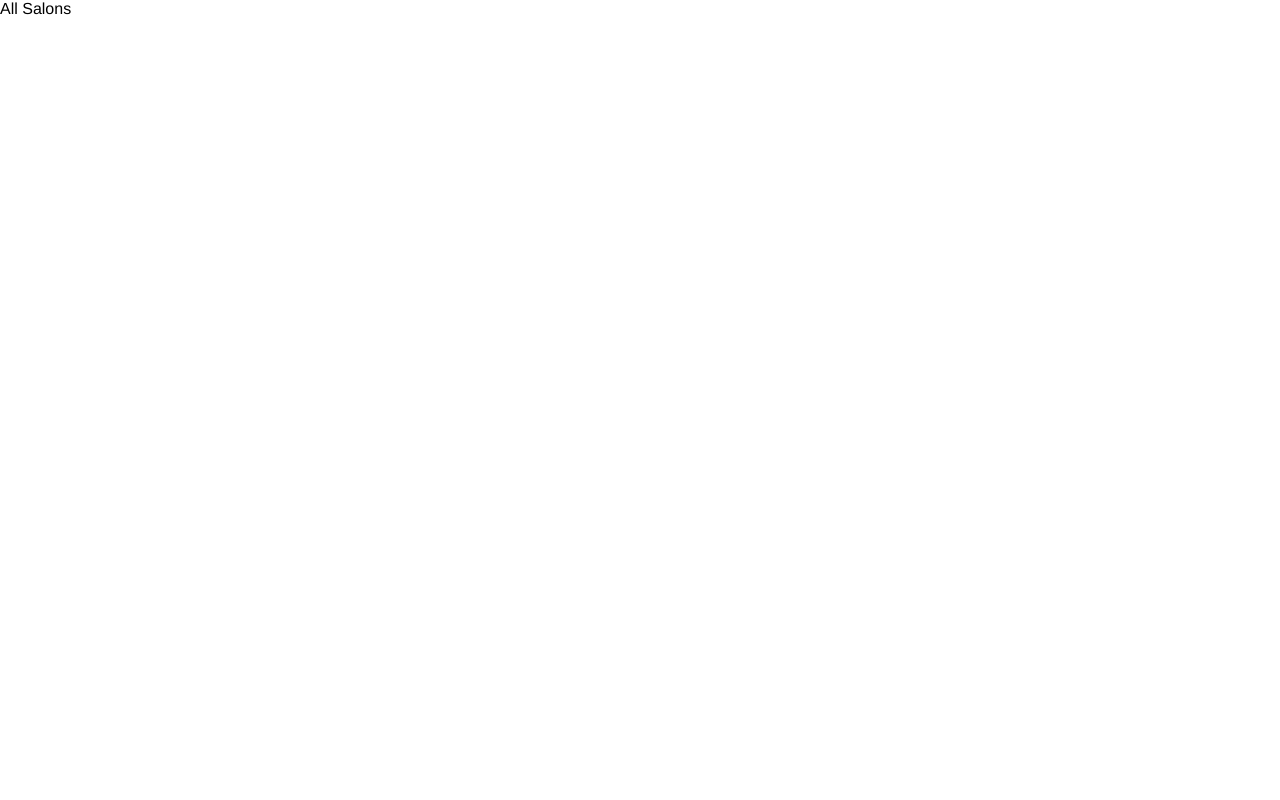
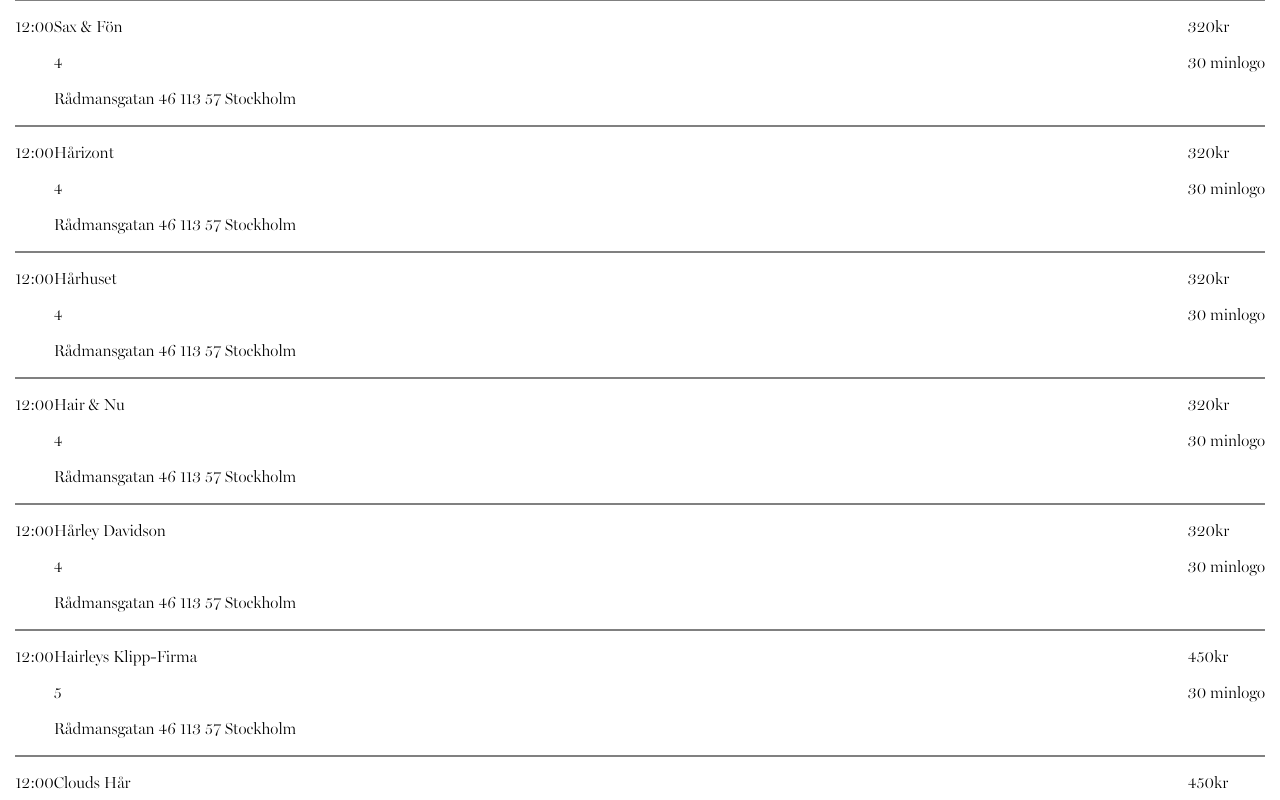
Before and after one commit to joakim-roos/techtest, a React (Create React App) app: page /salons in a window 1280 px wide. Shown: the top 800 px of the page. Built offline with nearby package versions, Linux system fonts and the light colour scheme; data requests are answered from the project's data file.

Commit message:
added minor styling to Salons component and rendered data

```diff
--- a/package.json
+++ b/package.json
@@ -19,7 +19,7 @@
     "build": "react-scripts build",
     "test": "react-scripts test",
     "eject": "react-scripts eject",
-    "mock:api": "json-server --watch src/server/db.json --port 4000"
+    "mock:api": "json-server --delay 1000 --watch src/server/db.json --port 4000"
   },
   "eslintConfig": {
     "extends": "react-app"
--- a/src/App.js
+++ b/src/App.js
@@ -1,4 +1,4 @@
-import React, { useEffect } from 'react';
+import React, { useEffect, useState } from 'react';
 import { BrowserRouter, Switch, Route, Redirect } from 'react-router-dom';
 import axios from 'axios'
 
@@ -10,12 +10,15 @@
 
 
 function App() {
+  const [allSalons, setAllSalons] = useState([])
 
+  // Fetches all salon-data when the component mounts.
+  // Adds the data to the allSalons-state.
   useEffect(() => {
     const fetchAllSalons = () => {
       axios.get(`${API_URL}${SALONS}`)
         .then(res => {
-          console.log(res.data)
+          setAllSalons(res.data)
         })
         .catch(error => {
           console.log(error)
@@ -34,7 +37,9 @@
           </Route>
 
           <Route exact path="/salons">
-            <SalonList />
+            <SalonList
+              allSalons={allSalons}
+            />
           </Route>
 
           <Redirect from='/' to="/salons" />
--- a/src/components/SalonList/index.js
+++ b/src/components/SalonList/index.js
@@ -1,9 +1,57 @@
 import React from 'react';
+import styled from 'styled-components'
+
+const SalonContainer = styled.div`
+  display: flex;
+  font-family: 'MillerBanner Light';
+  margin: 0 15px 0 15px;
+  border-top: 1px solid grey;
+  border-bottom: 1px solid grey;
+`;
+const SalonLeft = styled.div`
+
+`;
+
+const SalonMid = styled.div`
+flex: 1;
+`;
+
+const SalonMidRight = styled.div`
+
+`;
+
+const SalonRight = styled.div`
+display: flex;
+align-items: center;
+`;
 
 
-function SalonList() {
+function SalonList(props) {
+
   return (
-    <div>All Salons</div>
+    <div>
+      {props.allSalons.map(salon =>
+        <SalonContainer key={salon.id}>
+          <SalonLeft>
+            <p>12:00</p>
+          </SalonLeft>
+          <SalonMid>
+            <p>{salon.name}</p>
+            <p>{salon.stars}</p>
+            <p>{`${salon.address} ${salon.postalcode} ${salon.city}`}</p>
+          </SalonMid>
+
+          <SalonMidRight>
+            <p>{salon.price}{salon.unit}</p>
+            <p>30 min</p>
+          </SalonMidRight>
+
+          <SalonRight>
+            logo
+          </SalonRight>
+        </SalonContainer>
+      )}
+    </div>
   )
 }
 
--- a/src/constants/routes.js
+++ b/src/constants/routes.js
@@ -1,3 +1,4 @@
 export const SALONS = '/salons'
-export const SALON_DETAIL = '/salons/:id'
+export const SALON_ID = '/salons/:id'
+export const SALON_SLUG = '/salons/:slug'
 export const API_URL = 'http://localhost:4000'
```
